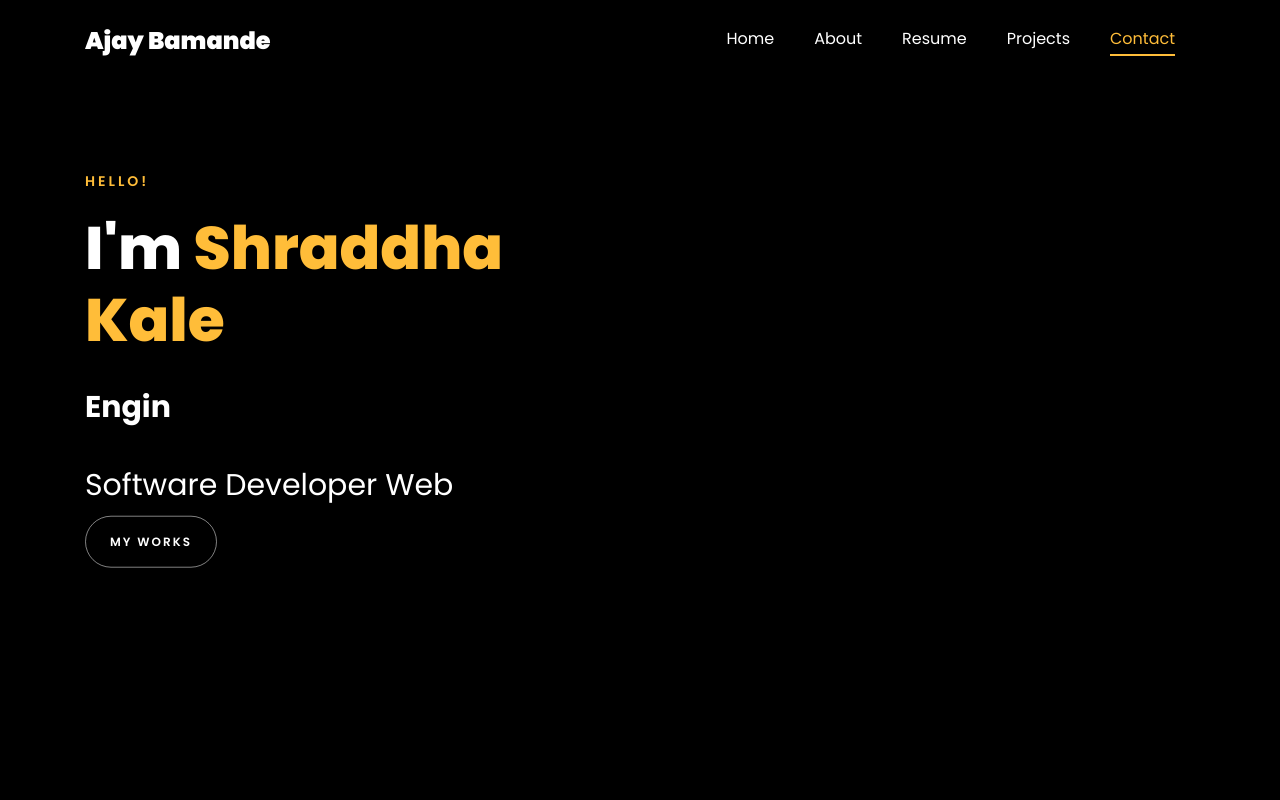
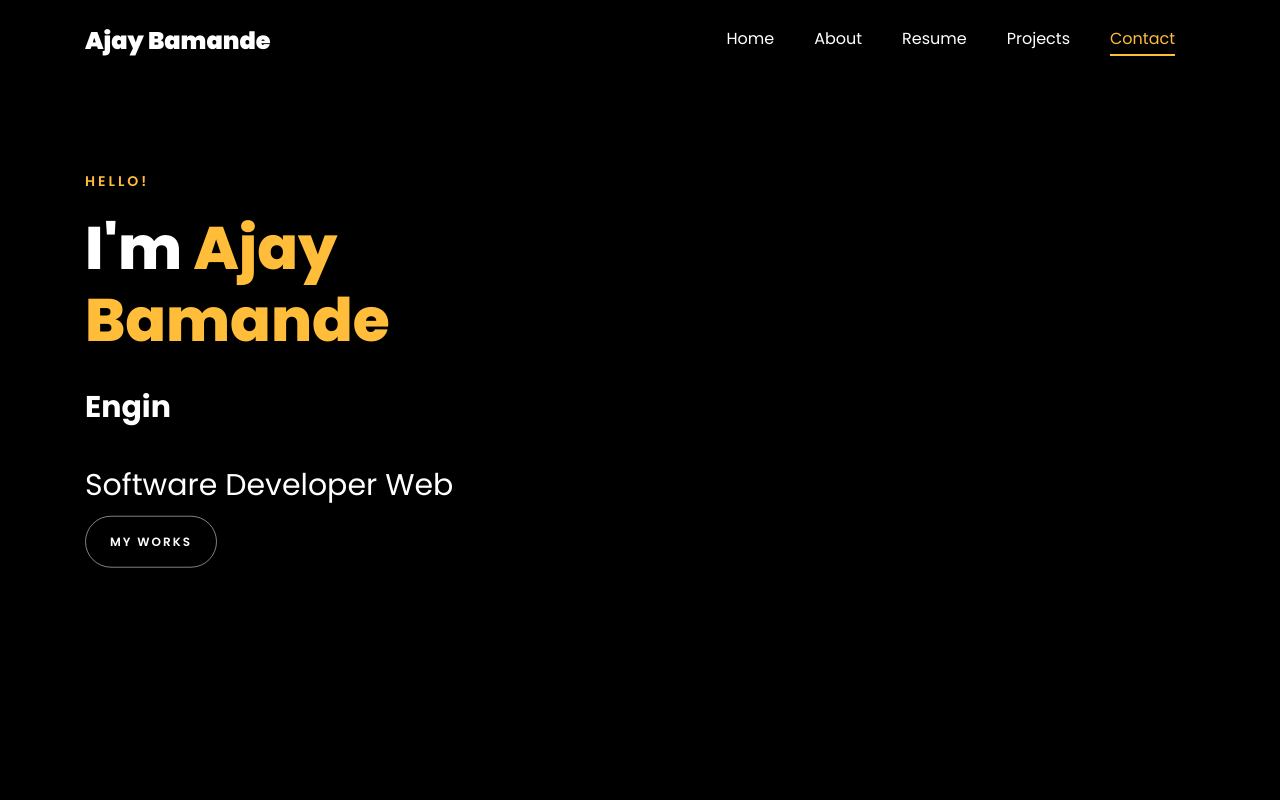
Before and after one commit to mahibhai7781/ajaybamande.github.io, a plain HTML site: page index.html in a window 1280 px wide. Shown: the top 800 px of the page. Drawn offline with Linux system fonts and the light colour scheme; files whose address does not match are found by name.

Commit message:
#1 changed the name

```diff
--- a/index.html
+++ b/index.html
@@ -147,7 +147,7 @@
 		          <div class="one-forth d-flex  align-items-center ftco-animate" data-scrollax=" properties: { translateY: '70%' }">
 		          	<div class="text">
 		          		<span class="subheading">Hello!</span>
-			            <h1 class="mb-4 mt-3">I'm <span>Shraddha Kale</span></h1>
+			            <h1 class="mb-4 mt-3">I'm <span>Ajay Bamande</span></h1>
 
 						<!-- Element to contain animated typing -->
 						<span id="typing-animation"></span>
```
